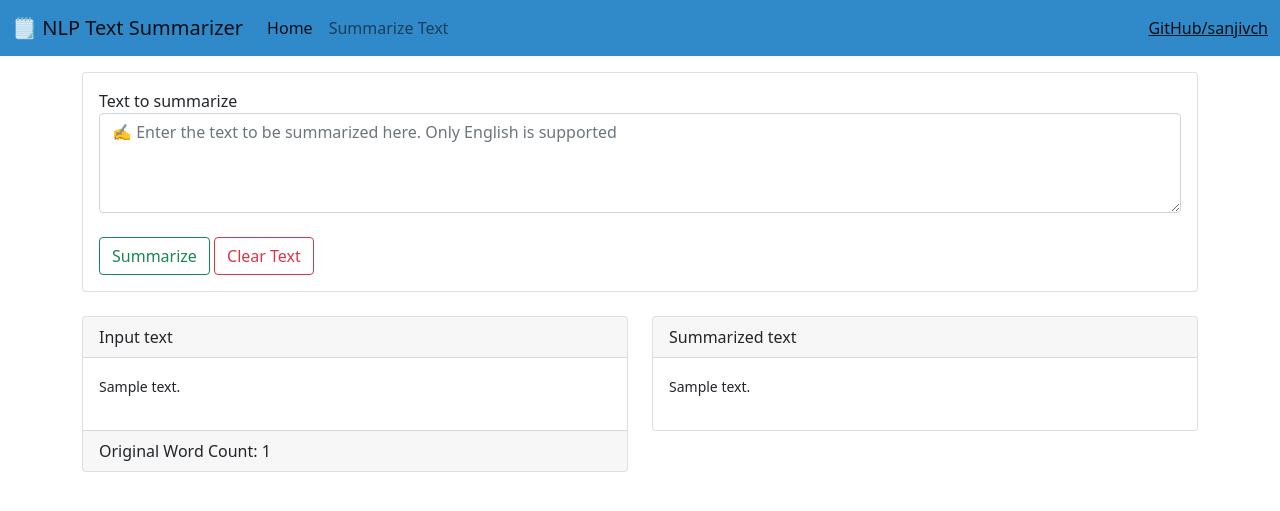
After one commit to sanjivch/NLP-Text-Summarizer, a Flask app: template templates/summarize.html in a window 1280 px wide. The commit adds this page. Shown: the top 511 px of the page. Run offline with Flask 2, Linux system fonts and the light colour scheme; the template is opened without the code that fills it: most values are stand-ins (such as "Sample title", 1, 10 or a date in 2020).

Commit message:
Separated page for summarize text

```diff
--- a/app.py
+++ b/app.py
@@ -5,7 +5,7 @@ from spacy.lang.en.stop_words import STOP_WORDS
 from string import punctuation
 from collections import Counter
 from heapq import nlargest
-from heapq import nlargest
+
 
 try:
     nlp = spacy.load("en_core_web_sm")
@@ -78,13 +78,19 @@ def summarize_text():
         input_text = request.form["input-text"]
         word_count, summarized_text = text_summarizer(input_text)
 
-    return render_template(
-        "index.html",
-        input_text=input_text,
-        summarized_text=summarized_text,
-        word_count=word_count,
-    )
+        return render_template(
+            "summarize.html",
+            input_text=input_text,
+            summarized_text=summarized_text,
+            word_count=word_count,
+        )
 
+    else:
+        return render_template(
+            "summarize.html",
+            input_text='',
+            summarized_text='',
+            word_count='',)
 
 if __name__ == "__main__":
     app.run(debug=True, port=33507)
--- /dev/null
+++ b/templates/base.html
@@ -0,0 +1,60 @@
+<!doctype html>
+<html lang="en">
+
+<head>
+    <!-- Required meta tags -->
+    <meta charset="utf-8">
+    <meta name="viewport" content="width=device-width, initial-scale=1">
+
+    <!-- Bootstrap CSS -->
+    <link href="https://cdn.jsdelivr.net/npm/bootstrap@5.0.2/dist/css/bootstrap.min.css" rel="stylesheet"
+        integrity="sha384-EVSTQN3/azprG1Anm3QDgpJLIm9Nao0Yz1ztcQTwFspd3yD65VohhpuuCOmLASjC" crossorigin="anonymous">
+
+    <title> {% block title %}
+
+    {% endblock %} </title>
+</head>
+
+<body>
+    <nav class="navbar fixed-top navbar-expand-lg navbar-light " style="background-color: #3089c9;">
+        <div class="container-fluid">
+            <a class="navbar-brand" href="#">🗒️ NLP Text Summarizer</a>
+            <button class="navbar-toggler" type="button" data-bs-toggle="collapse" data-bs-target="#navbarText"
+                aria-controls="navbarText" aria-expanded="false" aria-label="Toggle navigation">
+                <span class="navbar-toggler-icon"></span>
+            </button>
+            <div class="collapse navbar-collapse" id="navbarText">
+                <ul class="navbar-nav me-auto mb-2 mb-lg-0">
+                    <li class="nav-item">
+                      <a class="nav-link active" aria-current="page" href="/">Home</a>
+                    </li>
+                    <li class="nav-item">
+                      <a class="nav-link" href="/summarize_text">Summarize Text</a>
+                    </li>
+                    <!-- <li class="nav-item">
+                      <a class="nav-link" href="#">Pricing</a>
+                    </li> -->
+                  </ul>
+                <span class="navbar-text">
+                    <a href="https://github.com/sanjivch/NLP-Text-Summarizer">GitHub/sanjivch <i class="fa-brands fa-github"></i></a>
+                </span>
+            </div>
+        </div>
+    </nav>
+    <br>
+    <br>
+    <br>
+    {% block content %}
+
+    {% endblock %}
+
+
+
+    <script src="https://cdn.jsdelivr.net/npm/bootstrap@5.0.2/dist/js/bootstrap.bundle.min.js"
+        integrity="sha384-MrcW6ZMFYlzcLA8Nl+NtUVF0sA7MsXsP1UyJoMp4YLEuNSfAP+JcXn/tWtIaxVXM"
+        crossorigin="anonymous"></script>
+
+
+</body>
+
+</html>
--- /dev/null
+++ b/templates/summarize.html
@@ -0,0 +1,61 @@
+{% extends 'base.html' %}
+{% block title %}NLP Series{% endblock %}
+
+{% block content %}
+
+
+    <div class="container">
+
+          <div class="card">
+            <div class="card-body">
+                <form method="POST" action="/summarize_text">
+                <div class="form">
+                    <label for="floatingTextarea2">Text to summarize</label>
+                    <textarea name="input-text" class="form-control" placeholder="✍️ Enter the text to be summarized here. Only English is supported" id="floatingTextarea2"
+                        style="height: 100px"></textarea>
+
+                </div>
+               <br>
+
+                <button type="submit" class="btn btn-outline-success">Summarize</button>
+                <button type="reset" class="btn btn-outline-danger">Clear Text</button>
+            </form>
+
+            </div>
+        </div>
+        <br>
+        <div class="row">
+            <div class="col">
+                <div class="card">
+                    <div class="card-header">
+                        Input text
+
+                    </div>
+                    <div class="card-body">
+                        <p><small>{{ input_text }}</small></p>
+                    </div>
+                    <div class="card-footer">
+                        Original Word Count: {{ word_count }}
+                    </div>
+                </div>
+
+
+            </div>
+            <div class="col">
+                <div class="card">
+                    <div class="card-header">
+                        Summarized text
+                    </div>
+                    <div class="card-body">
+                        <p><small>{{ summarized_text }}</small></p>
+                    </div>
+                </div>
+
+
+            </div>
+        </div>
+    </div>
+    </div>
+
+
+{% endblock %}
```
Also changed, not shown: Roadmap.md (added, +71 -0 lines), templates/index.html (+18 -81 lines).
